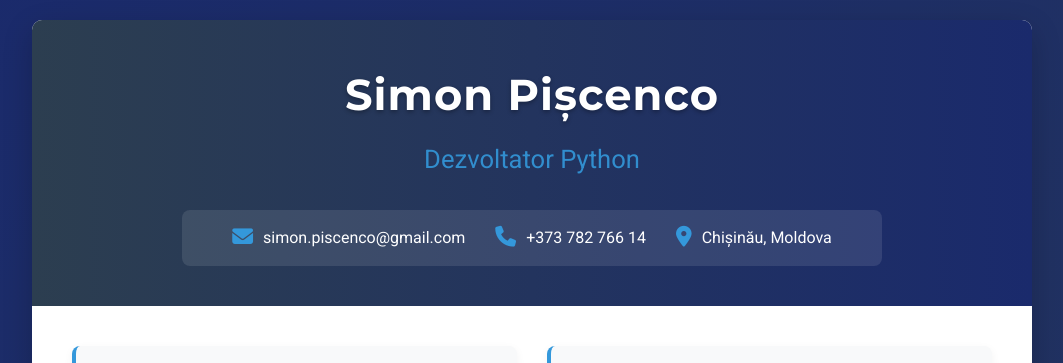
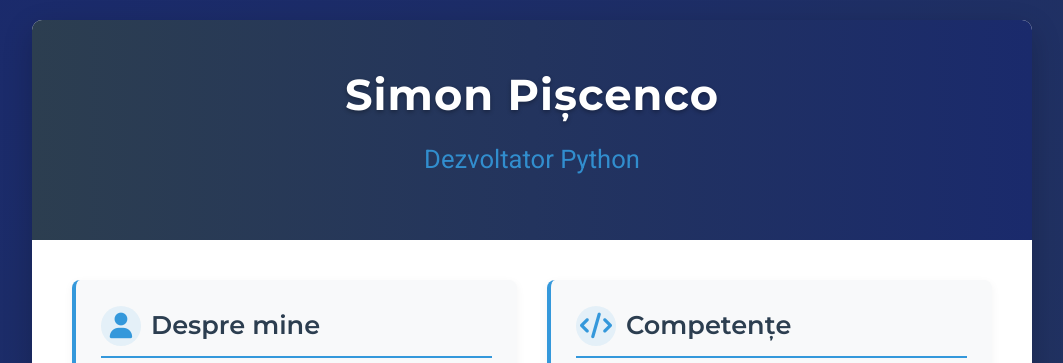
Before and after one commit to SiamanL/CV, a plain HTML site: page index.html in a window 1280 px wide. Shown: the top 363 px of the page, without its empty margins (108-1171 px from the left). Drawn offline with Linux system fonts and the light colour scheme.

Commit message:
Update index.html

```diff
--- a/index.html
+++ b/index.html
@@ -719,21 +719,6 @@
                     <h1 class="name">Simon Pișcenco</h1>
                     <p class="title">Dezvoltator Python</p>
                 </div>
-
-                <div class="contact-info">
-                    <div class="contact-item">
-                        <i class="fas fa-envelope"></i>
-                        <span>simon.piscenco@gmail.com</span>
-                    </div>
-                    <div class="contact-item">
-                        <i class="fas fa-phone"></i>
-                        <span>+373 782 766 14</span>
-                    </div>
-                    <div class="contact-item">
-                        <i class="fas fa-map-marker-alt"></i>
-                        <span>Chișinău, Moldova</span>
-                    </div>
-                </div>
             </div>
         </header>
 
```
